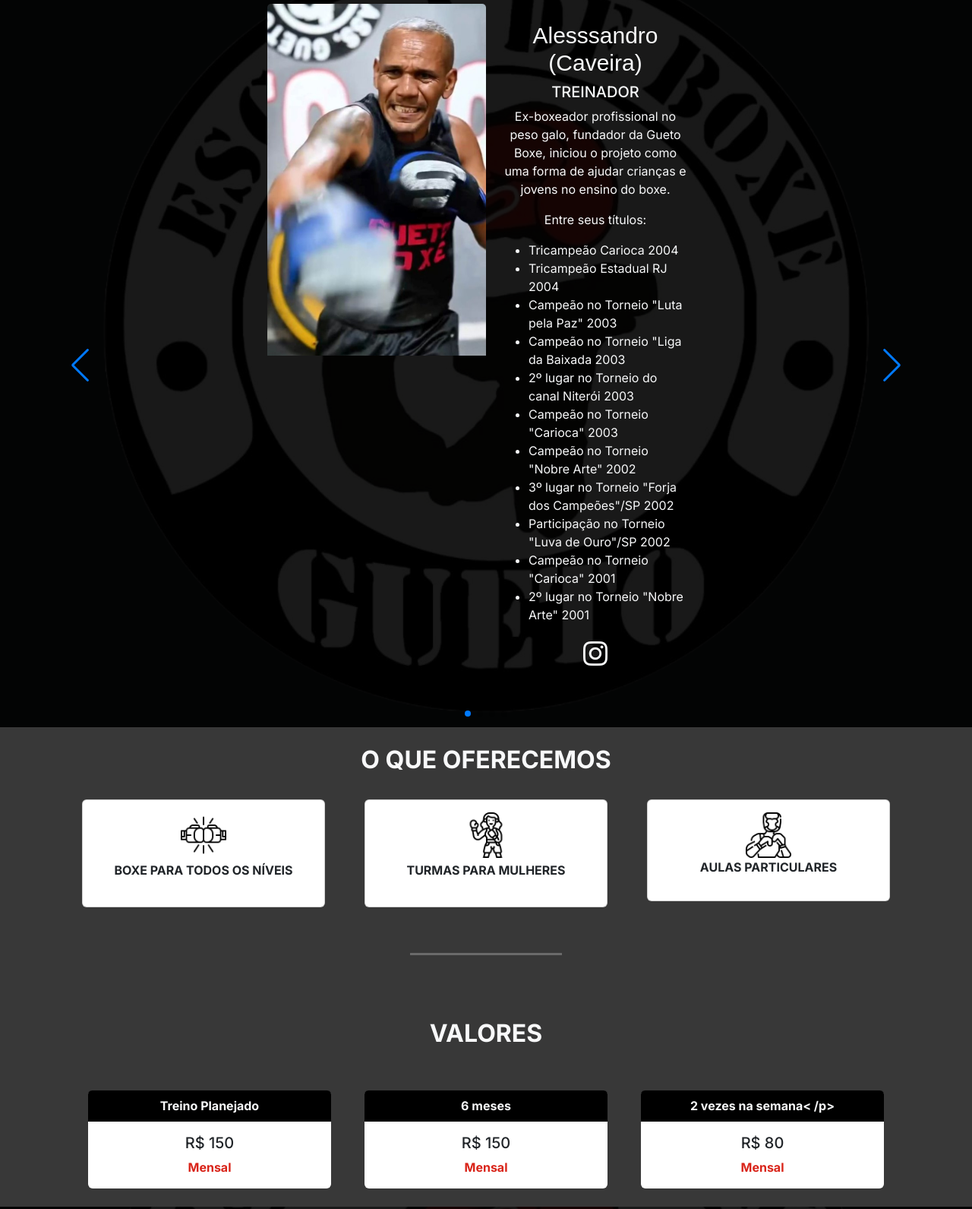
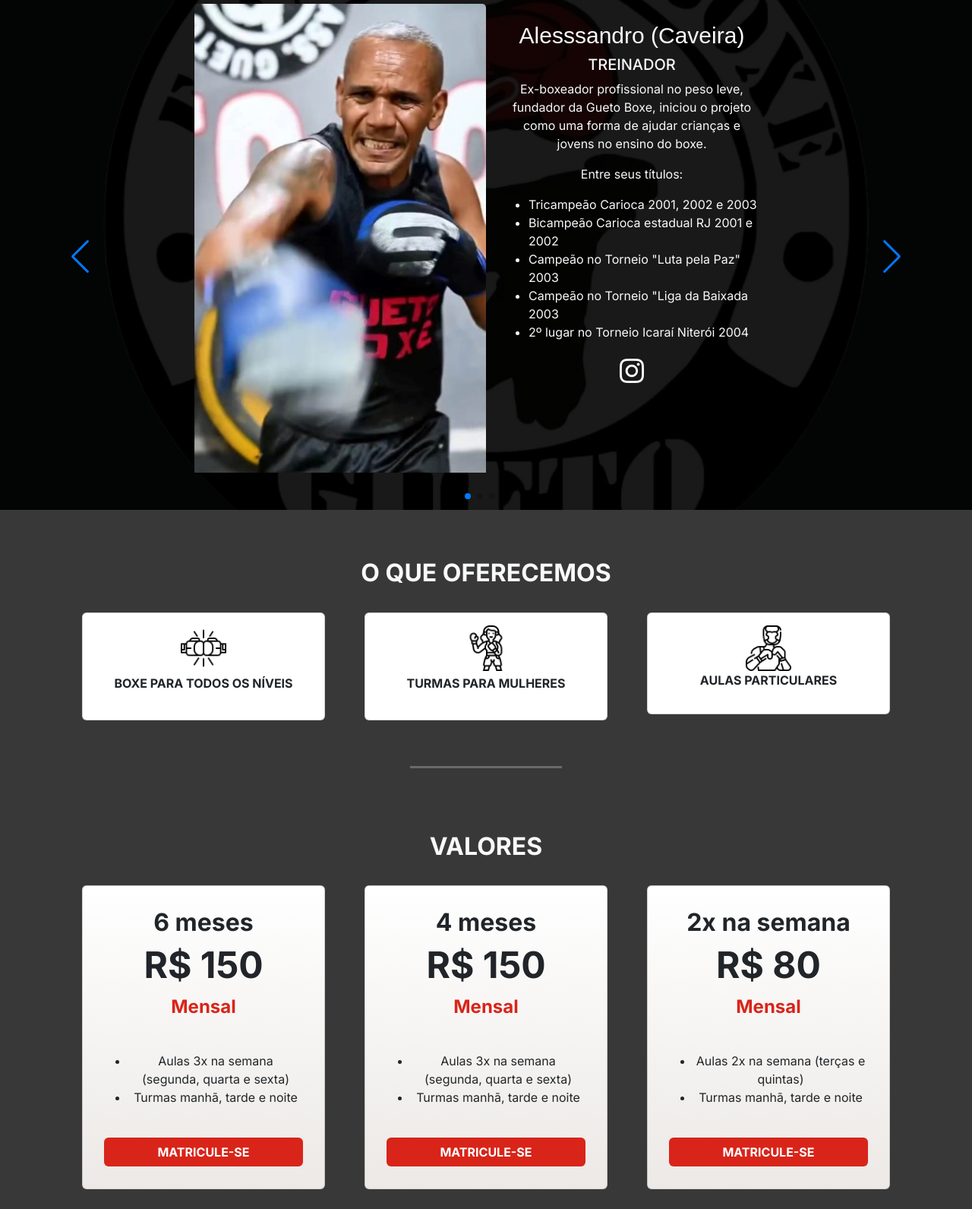
Before and after one commit to iagobalbino/gueto-boxe, a plain HTML site: page index.html in a window 1280 px wide. Shown: the part 996-2587 px from the top of the page at 76% size. Drawn offline with nearby package versions, Linux system fonts and the light colour scheme; a web font is replaced by a local one.

Commit message:
Estilo do card de preços alterado

```diff
--- a/index.html
+++ b/index.html
@@ -4,16 +4,18 @@
 <head>
   <meta charset="UTF-8">
   <meta name="viewport" content="width=device-width, initial-scale=1.0">
-  <link rel="stylesheet" href="https://use.typekit.net/qjt0ypj.css">
   <link href="https://cdn.jsdelivr.net/npm/bootstrap@5.3.6/dist/css/bootstrap.min.css" rel="stylesheet" integrity="sha384-4Q6Gf2aSP4eDXB8Miphtr37CMZZQ5oXLH2yaXMJ2w8e2ZtHTl7GptT4jmndRuHDT" crossorigin="anonymous">
-  <link rel="stylesheet" href="https://cdn.jsdelivr.net/npm/bootstrap-icons@1.13.1/font/bootstrap-icons.min.css">
   <!-- Google Fonts -->
   <link rel="preconnect" href="https://fonts.googleapis.com">
   <link rel="preconnect" href="https://fonts.gstatic.com" crossorigin>
   <link href="https://fonts.googleapis.com/css2?family=Inter:ital,opsz,wght@0,14..32,100..900;1,14..32,100..900&display=swap" rel="stylesheet">
+  <!-- Google Fonts -->
   <link rel="stylesheet" href="https://cdn.jsdelivr.net/npm/swiper@11/swiper-bundle.min.css" />
+  <link rel="stylesheet" href="https://cdn.jsdelivr.net/npm/bootstrap-icons@1.13.1/font/bootstrap-icons.min.css">
+  <link rel="stylesheet" href="https://use.typekit.net/qjt0ypj.css">
   <link rel="stylesheet" href="styles.css">
   <title>Escola de Boxe Gueto</title>
+  <link rel="shortcut icon" type="image/jpg" href="/logo.ico" />
 </head>
 
 <body>
@@ -22,38 +24,25 @@
       <a class="navbar-brand" href="#">
         <img src="images\logo.png" alt="Escola de Boxe Gueto" width="80" height="80">
       </a>
-      <button class="navbar-toggler" type="button" data-bs-toggle="offcanvas" data-bs-target="#offcanvasNavbar" aria-controls="offcanvasNavbar" aria-label="Toggle navigation">
+      <button class="navbar-toggler collapsed" type="button" data-bs-toggle="collapse" data-bs-target="#navbarSupportedContent" aria-controls="navbarSupportedContent" aria-expanded="false" aria-label="Toggle navigation">
         <span class="navbar-toggler-icon"></span>
       </button>
-      <div class="offcanvas offcanvas-end" tabindex="-1" id="offcanvasNavbar" aria-labelledby="offcanvasNavbarLabel">
-        <div class="offcanvas-header">
-          <h5 class="offcanvas-title" id="offcanvasNavbarLabel">
-            <img src="images\logo.png" alt="Escola de Boxe Gueto" width="80" height="80">
-          </h5>
-          <button type="button" class="btn-close" data-bs-dismiss="offcanvas" aria-label="Close"></button>
-        </div>
-        <div class="offcanvas-body">
-          <ul class="navbar-nav justify-content-end flex-grow-1 pe-3">
-            <li class="nav-item" data-bs-dismiss="offcanvas">
+      <div class="navbar-collapse collapse" id="navbarSupportedContent" style="">
+        <ul class="navbar-nav me-auto mb-2 mb-lg-0">
+          <li class="nav-item">
             <a class="nav-link" href="#treinadores">Treinadores</a>
           </li>
           <li class="nav-item">
             <a class="nav-link" href="#oQueOferecemos">O que oferecemos</a>
           </li>
-            <!-- <li class="nav-item">
-              <a class="nav-link" href="#horarios">Horários</a>
-            </li> -->
-            <li class="nav-item" data-bs-dismiss="offcanvas">
+          <li class="nav-item">
             <a class="nav-link" href="#valores">Valores</a>
           </li>
-            <li class="nav-item" data-bs-dismiss="offcanvas">
+          <li class="nav-item">
             <a class="nav-link" href="#localizacao">Localização</a>
           </li>
-            <li class="nav-item" data-bs-dismiss="offcanvas">
-              <a class="nav-link" href="#">Whatsapp</a>
-            </li>
         </ul>
-        </div>
+
       </div>
     </div>
   </nav>
@@ -63,9 +52,8 @@
       <div class="container">
         <div class="row align-items-center">
           <div class="col-lg-6">
-            <h1 class="title">ESCOLA DE BOXE GUETO</h1>
-            <p class="m-0">Boxe raiz no Méier</p>
-            <p class="m-0">Aulas grátis todos os sábados</p>
+            <h1 class="title">GUETO ESCOLA DE BOXE</h1>
+            <p class="m-0">Transformamos vidas através do boxe</p>
           </div>
         </div>
       </div>
@@ -79,28 +67,31 @@
 
       <!-- Swiper -->
       <div class="swiper mySwiper pb-5 col-12 col-md-12 container">
-        <div class="swiper-wrapper d-flex align-items-center">
+        <div class="swiper-wrapper">
+          <!-- <div class="swiper-wrapper d-flex align-items-center"> -->
           <div class="swiper-slide">
+
             <div class="card coach-card border-0 rounded-0 bg-transparent text-light d-flex flex-row flex-wrap justify-content-center">
-              <img src="images\alessandro_gueto.JPG" class="card-img-top" style="width: 18rem;" alt="Alessandro Gomes">
+              <img src="images\alessandro_gueto.JPG" class="card-img-top" style="width: 24rem;" alt="Alessandro Gomes">
 
-              <div class="d-flex justify-content-around flex-column justify-content-center p-4" style="width: 18rem;">
+              <!-- <div class="d-flex justify-content-around flex-column justify-content-center p-4" style="width: 24rem;"> -->
+              <div class="p-4" style="width: 24rem;">
                 <h5>Alesssandro (Caveira)</h5>
                 <h6>TREINADOR</h6>
-                <p>Ex-boxeador profissional no peso galo, fundador da Gueto Boxe, iniciou o projeto como uma forma de ajudar crianças e jovens no ensino do boxe.</p>
+                <p>Ex-boxeador profissional no peso leve, fundador da Gueto Boxe, iniciou o projeto como uma forma de ajudar crianças e jovens no ensino do boxe.</p>
                 <p>Entre seus títulos:</p>
                 <ul class="text-start">
-                  <li>Tricampeão Carioca 2004</li>
-                  <li>Tricampeão Estadual RJ 2004</li>
+                  <li>Tricampeão Carioca 2001, 2002 e 2003</li>
+                  <li>Bicampeão Carioca estadual RJ 2001 e 2002</li>
                   <li>Campeão no Torneio "Luta pela Paz" 2003</li>
                   <li>Campeão no Torneio "Liga da Baixada 2003</li>
-                  <li>2º lugar no Torneio do canal Niterói 2003</li>
-                  <li>Campeão no Torneio "Carioca" 2003</li>
+                  <li>2º lugar no Torneio Icaraí Niterói 2004</li>
+                  <!-- <li>Campeão no Torneio "Carioca" 2003</li>
                   <li>Campeão no Torneio "Nobre Arte" 2002</li>
                   <li>3º lugar no Torneio "Forja dos Campeões"/SP 2002</li>
                   <li>Participação no Torneio "Luva de Ouro"/SP 2002</li>
                   <li>Campeão no Torneio "Carioca" 2001</li>
-                  <li>2º lugar no Torneio "Nobre Arte" 2001</li>
+                  <li>2º lugar no Torneio "Nobre Arte" 2001</li> -->
                 </ul>
                 <a href="https://www.instagram.com/alessandrogueto73/" target="_blank">
                   <i class="bi bi-instagram text-light mx-auto" style="font-size: 2rem;">
@@ -113,15 +104,11 @@
 
           <div class="swiper-slide">
             <div class="card coach-card border-0 rounded-0 bg-transparent text-light d-flex flex-row flex-wrap justify-content-center">
-              <img src=" images\luiz_gueto.JPG" class="card-img-top" style="width: 18rem;" alt="Luiz Guilherme Lopes">
-              <div class="d-flex justify-content-around flex-column justify-content-center p-4" style="width: 18rem;">
+              <img src=" images\luiz_gueto.JPG" class="card-img-top" style="width: 24rem;" alt="Luiz Guilherme Lopes">
+              <div class="p-4" style="width: 24rem;">
                 <h5>Luiz Guilherme Lopes</h5>
                 <h6>TREINADOR</h6>
                 <p>Sou treinador e atleta olímpico de boxe na categoria de 70kg. Apaixonado pela ciência do corpo humano e levar as pessoas a suas melhores versões por meio do esporte.</p>
-                <a href="https://www.instagram.com/luizgorila_1/s" target="_blank">
-                  <i class="bi bi-instagram text-light mx-auto" style="font-size: 2rem;">
-                  </i>
-                </a>
                 </a>
               </div>
             </div>
@@ -129,15 +116,12 @@
 
           <div class="swiper-slide">
             <div class="card coach-card border-0 rounded-0 bg-transparent text-light d-flex flex-row flex-wrap justify-content-center">
-              <img src="images\marcos_pereira.JPG" class="card-img-top" style="width: 18rem;" alt="Marcos Pereira">
-              <div class="d-flex justify-content-around flex-column justify-content-center p-4" style="width: 18rem;">
+              <img src="images\marcos_pereira.JPG" class="card-img-top" style="width: 24rem;" alt="Marcos Pereira">
+              <div class="p-4" style="width: 24rem;">
                 <h5>Marcos Pereira</h5>
                 <h6>AUXILIAR TÉCNICO</h6>
                 <p>Meu nome é Luiz Guilherme Lopes, sou treinador e atleta olímpico de boxe na categoria de 70kg. Apaixonado pela ciência do corpo humano e levar as pessoas a suas melhores versões por meio do esporte.</p>
-                <a href="https://www.instagram.com/luizgorila_1/s" target="_blank">
-                  <i class="bi bi-instagram text-light mx-auto" style="font-size: 2rem;">
-                  </i>
-                </a>
+
                 </a>
               </div>
             </div>
@@ -145,15 +129,12 @@
 
           <div class="swiper-slide">
             <div class="card coach-card border-0 rounded-0 bg-transparent text-light d-flex flex-row flex-wrap justify-content-center">
-              <img src="images\gabriel_pitanca.JPG" class="card-img-top" style="width: 18rem;" alt="Gabirel">
-              <div class="d-flex justify-content-around flex-column justify-content-center p-4" style="width: 18rem;">
+              <img src="images\gabriel_pitanca.JPG" class="card-img-top" style="width: 24rem;" alt="Gabirel">
+              <div class="p-4" style="width: 24rem;">
                 <h5>Gabriel Pitança</h5>
                 <h6>AUXILIAR TÉCNICO</h6>
                 <p>Comecei aqui na academia em 2012 há 13 anos atrás e eu procurei a academia pra aprender um pouco de defesa pessoal pois eu era muito brigão com isso conheci o mestre caveira que me ensinou tudo sobre a nobre arte e me tornei um homem mais calmo, consciente dos meus atos, menos ansioso, uma pessoa mais segura e confiante, indico muito a academia, comecei aqui do zero sem saber nada e aprendi tudo aqui!</p>
-                <a href="https://www.instagram.com/luizgorila_1/s" target="_blank">
-                  <i class="bi bi-instagram text-light mx-auto" style="font-size: 2rem;">
-                  </i>
-                </a>
+
                 </a>
               </div>
             </div>
@@ -207,47 +188,59 @@
 
     <hr class="divider">
 
-    <section class="values" id="valores">
+    <div class="values" id="valores">
       <h2 class="gueto-title fw-bold py-4 text-center text-light">VALORES</h2>
 
-      <div class="container mx-auto row d-flex justify-content-center g-4 p-4">
-        <div class="col-12 col-md-6 col-lg-4 fw-bold">
-          <div class="card border-0 text-center mx-auto" style="width: 20rem">
-            <div class="card-header bg-black">
-              <p class="text-light m-0">Treino Planejado</p>
+      <div class="container mx-auto row d-flex justify-content-around g-4">
+        <!-- <div class="col-12 col-md-6 col-lg-4 fw-bold"> -->
+        <div class="card price-card" style="width: 20rem;">
+          <div class="card-body d-flex flex-column justify-content-around text-center">
+            <div>
+              <h4 class="fw-bold">6 meses</h4>
+              <h5 class="fw-bold">R$ 150</h5>
+              <p class="mensal fw-bold">Mensal</p>
             </div>
-            <div class="card-body">
-              <h5 class="card-title">R$ 150</h5>
-              <p class="card-text mensal">Mensal</p>
-            </div>
+            <ul>
+              <li>Aulas 3x na semana (segunda, quarta e sexta)</li>
+              <li>Turmas manhã, tarde e noite</li>
+            </ul>
+            <a href="#" class="btn fw-bold">MATRICULE-SE</a>
           </div>
         </div>
 
-        <div class="col-12 col-md-6 col-lg-4 fw-bold">
-          <div class="card border-0 text-center mx-auto" style="width: 20rem">
-            <div class="card-header bg-black">
-              <p class="text-light m-0">6 meses</p>
+        <div class="card price-card" style="width: 20rem;">
+          <div class="card-body d-flex flex-column justify-content-around text-center">
+            <div>
+              <h4 class="fw-bold">4 meses</h4>
+              <h5 class="fw-bold">R$ 150</h5>
+              <p class="mensal fw-bold">Mensal</p>
             </div>
-            <div class="card-body">
-              <h5 class="card-title">R$ 150</h5>
-              <p class="card-text mensal">Mensal</p>
-            </div>
+
+            <ul>
+              <li>Aulas 3x na semana (segunda, quarta e sexta)</li>
+              <li>Turmas manhã, tarde e noite</li>
+            </ul>
+            <a href="#" class="btn fw-bold">MATRICULE-SE</a>
           </div>
         </div>
 
-        <div class="col-12 col-md-6 col-lg-4 fw-bold">
-          <div class="card border-0 text-center mx-auto" style="width: 20rem">
-            <div class="card-header bg-black">
-              <p class="text-light m-0">2 vezes na semana< /p>
+        <div class="card price-card" style="width: 20rem;">
+          <div class="card-body d-flex flex-column justify-content-around text-center">
+            <div>
+              <h4 class="fw-bold">2x na semana</h4>
+              <h5 class="fw-bold">R$ 80</h5>
+              <p class="mensal fw-bold">Mensal</p>
             </div>
-            <div class="card-body">
-              <h5 class="card-title">R$ 80</h5>
-              <p class="card-text mensal">Mensal</p>
+            <ul>
+              <li>Aulas 2x na semana (terças e quintas)</li>
+              <li>Turmas manhã, tarde e noite</li>
+            </ul>
+            <a href="#" class="btn fw-bold">MATRICULE-SE</a>
           </div>
         </div>
+
       </div>
     </div>
-    </section>
   </section>
 
   <section class="timetable-section">
@@ -281,7 +274,7 @@
           </ul>
           <div>
             <h3>Rua Itobi 12, Méier</h3>
-            <p class="tel">Tel: 21 98215-2006</p>
+            <p class="tel">Tel: 21 98180-4917</p>
           </div>
         </div>
 
@@ -293,8 +286,8 @@
   </footer>
 
   <div class="footer-info bg-dark text-center p-2 d-flex flex-column justify-content-center align-items-center">
-    <p>Gueto Boxe © 2012 - 2025. Alguns direitos reservados. CNPJ: xx.xxxx.xxx/xxxx-xx</p>
-    <p>
+    <p>Gueto Boxe © 2012 - 2025. Alguns direitos reservados.</p>
+    <p class="dev">
       Site desenvolvido por
       <a href="https://iagobalbino.com.br/" target="_blank">Iago Balbino</a>
     </p>
--- a/styles.css
+++ b/styles.css
@@ -54,6 +54,7 @@ header {
 .container-bg {
   background-color: #383838;
   /* height: 1800px; */
+  padding: 40px;
 }
 
 .coach h3 {
@@ -91,17 +92,32 @@ header {
 }
 
 .price-card {
-  /* min-height: 249px; */
-  width: 220px;
+  background: #ECE9E6;
+  /* fallback for old browsers */
+  background: -webkit-linear-gradient(to bottom, #FFFFFF, #ECE9E6);
+  /* Chrome 10-25, Safari 5.1-6 */
+  background: linear-gradient(to bottom, #FFFFFF, #ECE9E6);
+  /* W3C, IE 10+/ Edge, Firefox 16+, Chrome 26+, Opera 12+, Safari 7+ */
+  height: 400px;
 }
 
-.price {
-  font-size: 36px;
+.price-card h4 {
+  font-size: 2rem;
 }
+
+.price-card h5 {
+  font-size: 3rem;
+}
+
+.price-card a {
+  background-color: #D92419;
+  color: #fff;
+}
+
 
 .mensal {
   color: #D92419;
-  font-size: 16px;
+  font-size: 1.5rem;
 }
 
 .divider {
@@ -157,6 +173,16 @@ header {
 
 .footer-developer a {
   text-decoration: none;
+}
+
+.dev a {
+  color: #fff;
+  text-decoration: none;
+}
+
+.dev a:hover {
+  font-weight: bold;
+  font-style: italic;
 }
 
 /* Swipper */
```
Also changed, not shown: logo.ico (added). Lines whose indentation alone changed are shown as unchanged.
